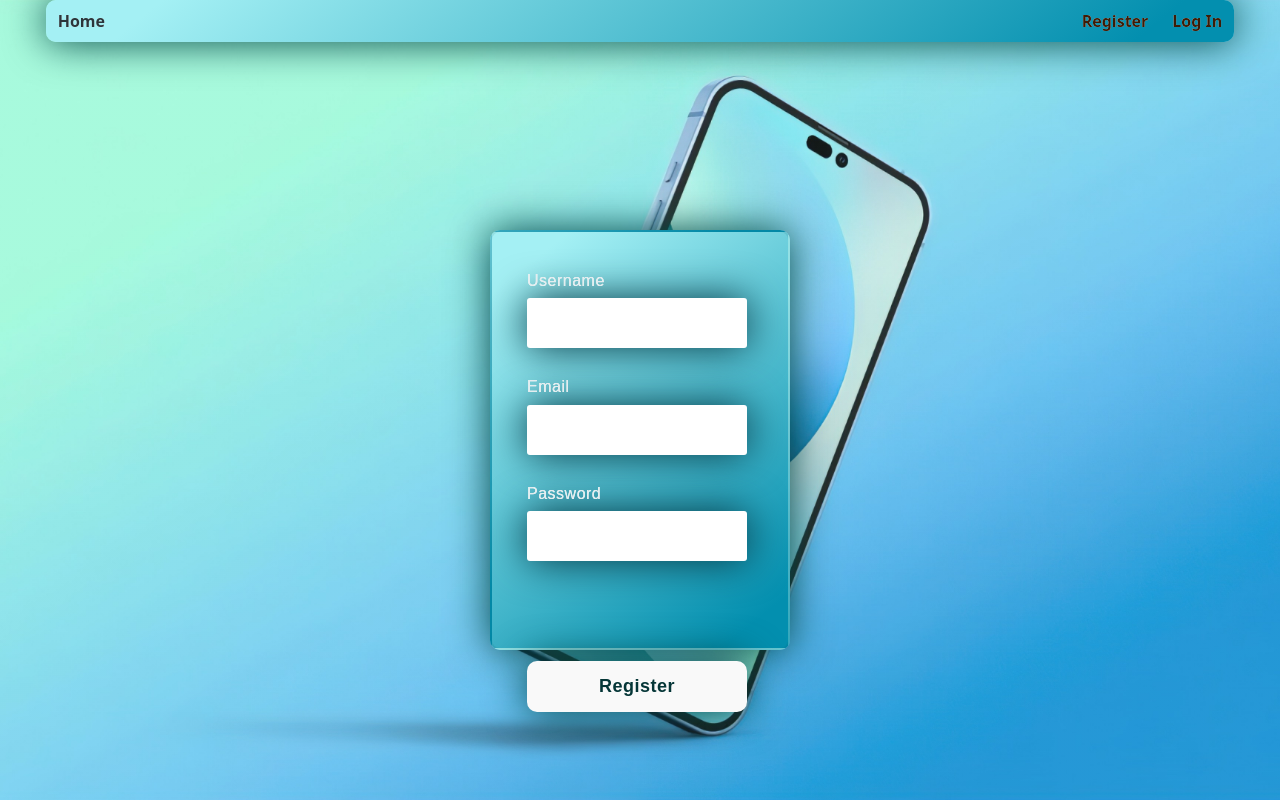
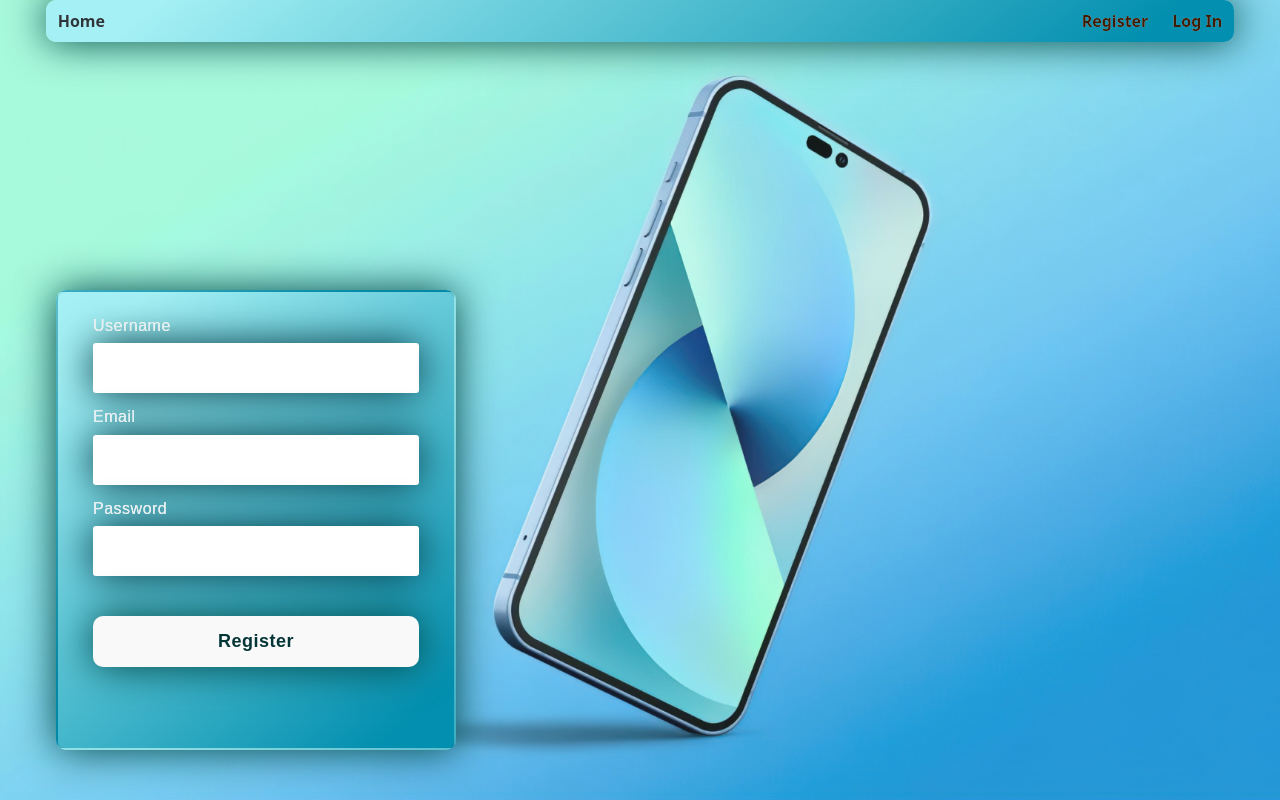
Before and after one commit to Masenko2604/goit-react-hw-08, a React (Vite) app: page /register in a window 1280 px wide. Built offline with nearby package versions, Linux system fonts and the light colour scheme.

Commit message:
Update RegisterForm.module.css

```diff
--- a/src/components/RegisterForm/RegisterForm.module.css
+++ b/src/components/RegisterForm/RegisterForm.module.css
@@ -18,11 +18,11 @@
 
 .form {
   height: 420px;
-  width: 300px;
+  width: 400px;
   position: absolute;
   transform: translate(-50%, -50%);
   top: 30%;
-  left: 50%;
+  left: 20%;
   border-radius: 10px;
   backdrop-filter: blur(10px);
   border: 2px solid rgba(8, 79, 87, 0.1);
@@ -34,15 +34,16 @@
 
 .label {
   display: block;
-  margin-top: 30px;
+  /* margin-top: 15px; */
   font-size: 16px;
-  font-weight: 250;
+  font-weight: 300;
+  width: 100%;
+  padding-top: 15px;
 }
-
 .input {
  display: block;
  height: 50px;
-  width: 220px;
+ width: 100%;
  border-radius: 3px;
  padding: 0 10px;
  margin-top: 8px;
@@ -53,8 +54,8 @@
 }
 
 .button {
-  margin-top: 100px;
-  width: 220px;
+  margin-top: 40px;
+  width: 100%;
   color: rgb(5, 54, 55);
   padding: 15px 0;
   font-size: 18px;
@@ -93,12 +94,12 @@
 @media only screen and (min-width: 767.98px) {
   .form {
 
-    height: 420px;
-    width: 300px;
+    height: 460px;
+    width: 400px;
     position: absolute;
     transform: translate(-50%, -50%);
-    top: 50%;
-    left: 50%;
+    top: 60%;
+    left: 20%;
     border-radius: 10px;
     backdrop-filter: blur(10px);
     box-shadow: 0 0 40px #02474e;
```
Lines whose indentation alone changed are shown as unchanged.
